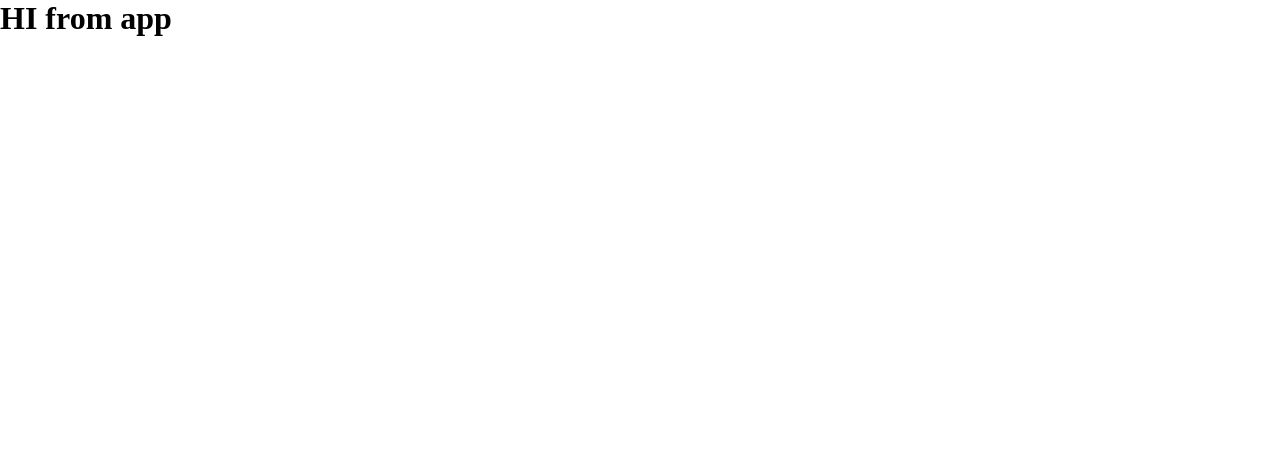
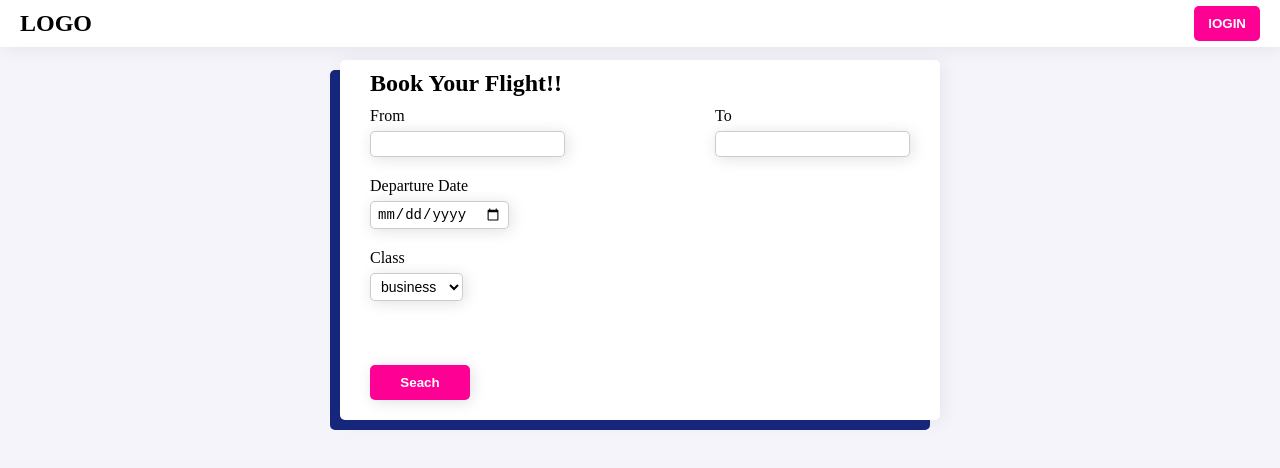
Before and after one commit to advanced-computer-lab/Chad, a React (Create React App) app in the folder frontend/: page / in a window 1280 px wide. Shown: the top 468 px of the page. Built offline with nearby package versions, Linux system fonts and the light colour scheme.

Commit message:
feat: add flight search form UI

```diff
--- a/frontend/src/Components/App.js
+++ b/frontend/src/Components/App.js
@@ -1,5 +1,27 @@
+import { Switch, Route } from "react-router-dom";
+import UserContext from "../Context/UserContext";
+import AppBar from "./AppBar";
+import Home from "../Pages/Home";
+import { useState } from "react";
+
 function App() {
-  return <h1>HI from app</h1>;
+  const [userData, setUserData] = useState({});
+
+  return (
+    <UserContext.Provider
+      value={{
+        userData,
+        setUserData,
+      }}
+    >
+      <AppBar />
+      <Switch>
+        <Route path="/" exact>
+          <Home />
+        </Route>
+      </Switch>
+    </UserContext.Provider>
+  );
 }
 
 export default App;
--- /dev/null
+++ b/frontend/src/Components/AppBar.js
@@ -0,0 +1,11 @@
+import "../Styles/Components/AppBar.scss";
+
+function AppBar() {
+  return (
+    <div className="app-bar">
+      <h2 className="app-bar__logo">LOGO</h2>
+      <button className="app-bar__login-btn clickable">lOGIN</button>
+    </div>
+  );
+}
+export default AppBar;
--- /dev/null
+++ b/frontend/src/Constants/UserEnums.js
@@ -0,0 +1,2 @@
+export const ADMIN = "ADMIN";
+export const USER = "USER";
--- /dev/null
+++ b/frontend/src/Context/UserContext.js
@@ -0,0 +1,8 @@
+import { createContext } from "react";
+
+// this context takes two values
+// first user data `userData: {}`
+// second user data set function `setUserData: () => {}`
+const UserContext = createContext({});
+
+export default UserContext;
--- /dev/null
+++ b/frontend/src/Pages/Home.js
@@ -0,0 +1,98 @@
+import { useContext, useState } from "react";
+import UserContext from "../Context/UserContext";
+import { ADMIN } from "../Constants/UserEnums";
+
+import "../Styles/Components/Home.scss";
+
+function Home() {
+  const [from, setFrom] = useState("");
+  const [to, setTo] = useState("");
+  const [departureDate, setDepartureDate] = useState("");
+  const [classInfo, setClassInfo] = useState("");
+  const { userData } = useContext(UserContext);
+
+  const handleSearch = (event) => {
+    event.preventDefault();
+  };
+
+  const handleGetAll = () => {};
+
+  return (
+    <div className="page">
+      <form className="search-form" onSubmit={handleSearch}>
+        <div className="search-form__content">
+          <h2 className="search-form__title">Book Your Flight!!</h2>
+          <div className="row">
+            <div className="search-form__input-wrap">
+              <label htmlFor="from" className="search-form__label">
+                From
+              </label>
+              <input
+                id="form"
+                className="search-form__input"
+                type="text"
+                value={from}
+                onChange={({ target }) => setFrom(target.value)}
+              ></input>
+            </div>
+            <div className="search-form__input-wrap">
+              <label htmlFor="to" className="search-form__label">
+                To
+              </label>
+              <input
+                id="to"
+                className="search-form__input"
+                type="text"
+                value={to}
+                onChange={({ target }) => setTo(target.value)}
+              ></input>
+            </div>
+          </div>
+          <div className="row">
+            <div className="search-form__input-wrap">
+              <label className="search-form__label">Departure Date</label>
+              <input
+                id="d-date"
+                className="search-form__input"
+                type="date"
+                value={departureDate}
+                onChange={({ target }) => setDepartureDate(target.value)}
+              ></input>
+            </div>
+          </div>
+          <div className="row">
+            <div className="search-form__input-wrap">
+              <label className="search-form__label" htmlFor="select-class">
+                Class
+              </label>
+              <select
+                className="search-form__select"
+                id="select-class"
+                value={classInfo}
+                onChange={(target) => setClassInfo(target.value)}
+              >
+                <option value="business">business</option>
+                <option value="first class">first class</option>
+              </select>
+            </div>
+          </div>
+          <div className="row bottom together">
+            <button className="search-form__submit clickable" type="submit">
+              Seach
+            </button>
+            {userData?.role === ADMIN ? (
+              <button
+                className="search-form__submit clickable"
+                onClick={handleGetAll}
+              >
+                Get ALL
+              </button>
+            ) : null}
+          </div>
+        </div>
+      </form>
+    </div>
+  );
+}
+
+export default Home;
--- /dev/null
+++ b/frontend/src/Styles/Components/AppBar.scss
@@ -0,0 +1,19 @@
+.app-bar{
+    background: white;
+    padding: 6px 20px;
+    display: flex;
+    justify-content: space-between;
+    box-shadow: 2px 2px 18px rgba(0, 0, 0, 0.07);
+
+    .app-bar__login-btn{
+        padding: 10px 14px;
+        color: white;
+        background: #FE0094;
+        border-radius: 5px;
+        font-weight: bold;
+    }
+    .app-bar__logo{
+        display: flex;
+        align-items: center;
+    }
+}
--- /dev/null
+++ b/frontend/src/Styles/Components/Home.scss
@@ -0,0 +1,77 @@
+.search-form{
+    width: 600px;
+    height: 360px;
+    position: absolute;
+    top: 30%;
+    left: 50%;
+    transform: translate(-50%, -50%);
+    border-radius: 5px;
+    box-shadow: 2px 2px 18px rgba(0, 0, 0, 0.07);
+
+
+
+    &::after{
+        content: ' ';
+        width: 100%;
+        height: 100%;
+        position: absolute;
+        top: 10px;
+        left: -10px;
+        background: #16267A;
+        border-radius: inherit;
+        z-index: -1;
+
+    }
+
+    .search-form__content{
+        background: white;
+        width: 100%;
+        height: 100%;
+        padding: 10px 30px;
+        border-radius: inherit;
+        display: flex;
+        flex-direction: column;
+    }
+
+
+    .search-form__input-wrap > *{
+        display: block;
+    }
+
+    .search-form__label{
+        margin-bottom: 6px;
+    }
+
+    .search-form__select,
+    .search-form__input{
+        border: 1px solid rgba(0,0,0,.2);
+        box-shadow: 2px 2px 15px rgba(0,0,0,.12);
+        background: white;
+        border-radius: 5px;
+        padding: 4px 6px;
+        font-size: 14px;
+    }
+
+    .search-form__submit{
+        box-shadow: 2px 2px 15px rgba(0,0,0,.12);
+        color: white;
+        background: #FE0094;
+        font-weight: bold;
+        width: 100px;
+        padding: 10px;
+        border-radius: 5px;
+    }
+
+    .row{
+        justify-content: space-between;
+        padding: 10px  0;
+    }
+
+    .row.together{
+        justify-content: unset;
+    }
+
+    .row.together > * + *{
+        margin-left: 40px;
+    }
+}
--- a/frontend/src/Styles/index.scss
+++ b/frontend/src/Styles/index.scss
@@ -1,5 +1,41 @@
+$bar-height: 40px;
+
 *{
   margin: 0;
   padding: 0;
   box-sizing: border-box;
 }
+
+body, html, #root{
+  min-height: 100vh;
+}
+
+input, button{
+  border: none;
+  outline: none;
+  box-shadow: none;
+}
+
+#root{
+  display: flex;
+  flex-direction: column;
+  background: #F4F4FA;
+
+}
+
+.page{
+  flex-grow: 1;
+  height: calc(100% - #{$bar-height});
+}
+
+.row{
+  display: flex;
+}
+
+.bottom{
+  margin-top: auto;
+}
+
+.clickable:hover{
+  cursor: pointer;
+}
```
Also changed, not shown: frontend/src/Components/ProtectedRoute.js (added, +18 -0 lines).
